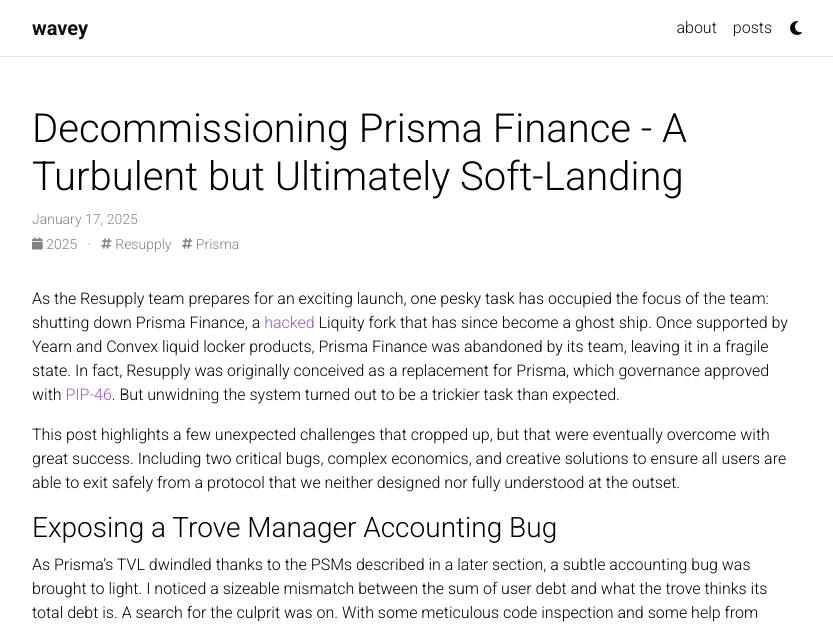
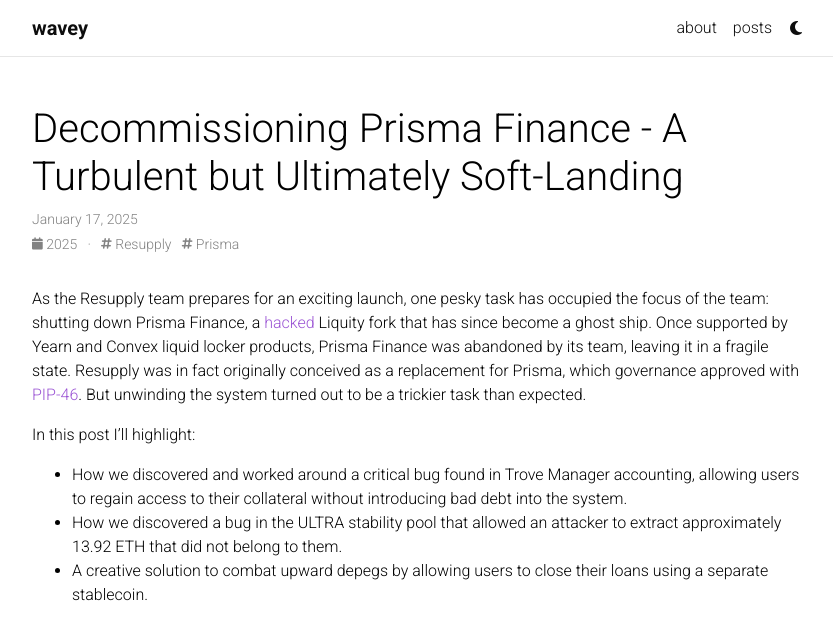
Before and after one commit to wavey0x/wavey0x.github.io, a Jekyll site: the page built from _posts/2025-01-17-decomissioning-prisma-finance copy.md, in a window 1280 px wide and 1400 px high. Shown: the top 626 px of the window, without its empty margins (223-1056 px from the left). Built offline with Jekyll 4.4.1, drawn with Linux system fonts in a browser that asks for light colours; comment, search, counter and statistics services are not loaded; a style sheet for code colours, icons or effects is not loaded; some of the changed text lies outside the part shown.

Commit message:
feat: Safe post

```diff
--- a/_posts/2025-01-17-decomissioning-prisma-finance.md
+++ b/_posts/2025-01-17-decomissioning-prisma-finance copy.md
@@ -7,24 +7,37 @@
 featured: true
 ---
 
-As the Resupply team prepares for an exciting launch, one pesky task has occupied the focus of the team: shutting down Prisma Finance, a [hacked](https://rekt.news/prismafi-rekt/) Liquity fork that has since become a ghost ship. Once supported by Yearn and Convex liquid locker products, Prisma Finance was abandoned by its team, leaving it in a fragile state. In fact, Resupply was originally conceived as a replacement for Prisma, which governance approved with [PIP-46](https://gov.prismafinance.com/t/pip-46-shutdown-prisma-finance-introduce-resupply/232). But unwidning the system turned out to be a trickier task than expected.
+As the Resupply team prepares for an exciting launch, one pesky task has occupied the focus of the team: shutting down Prisma Finance, a [hacked](https://rekt.news/prismafi-rekt/) Liquity fork that has since become a ghost ship. Once supported by Yearn and Convex liquid locker products, Prisma Finance was abandoned by its team, leaving it in a fragile state. Resupply was in fact originally conceived as a replacement for Prisma, which governance approved with [PIP-46](https://gov.prismafinance.com/t/pip-46-shutdown-prisma-finance-introduce-resupply/232). But unwinding the system turned out to be a trickier task than expected.
 
-This post highlights a few unexpected challenges that cropped up, but that were eventually overcome with great success. Including two critical bugs, complex economics, and creative solutions to ensure all users are able to exit safely from a protocol that we neither designed nor fully understood at the outset.
+In this post I'll highlight:
+
+- How we discovered and worked around a critical bug found in Trove Manager accounting, allowing users to regain access to their collateral without introducing bad debt into the system.
+- How we discovered a bug in the ULTRA stability pool that allowed an attacker to extract approximately 13.92 ETH that did not belong to them.
+- A creative solution to combat upward depegs by allowing users to close their loans using a separate stablecoin.
 
 ### Exposing a Trove Manager Accounting Bug
 
-As Prisma’s TVL dwindled thanks to the PSMs described in a later section, a subtle accounting bug was brought to light. I noticed a sizeable mismatch between the sum of user debt and what the trove thinks its total debt is. A search for the culprit was on. With some meticulous code inspection and some help from Tenderly, I was able to identify the issue within the `openTrove()` function.
+As Prisma’s TVL dwindled (thanks to the PSMs which I will describe in a later section), a subtle accounting issue was brought to light. I noticed a sizeable mismatch between the sum of user debt and what the trove thinks its total debt is.
 
 <p align="center" >
-    <img src="https://hackmd.io/_uploads/HkahFOOD1l.png" alt="Alt text" width="750"/>
+    <img src="/assets/img/active_debt_mismatch.png" alt="Alt text" width="550"/>
+    <em style="color: #808080;"><br/>
+        Sum of borrows exceeds total active debt.
+    </em>
+</p>
+
+Clearly there is some sort of accounting bug at play here, and the search for the culprit was on. After meticulous code inspection and help from Tenderly, I was able to trace the issue to the `openTrove()` function.
+
+<p align="center" >
+    <img src="/assets/img/open_trove.png" alt="Alt text" width="750"/>
     <em style="color: #808080;">
         The bug in the Trove Manager's `openTrove()` function.
     </em>
 </p>
 
-The code incorrectly writes a state update to `totalActiveDebt` using a stale value that doesn't include the interest accrued since the prior checkpoint. During normal operations, this bug was largely transparent because `totalActiveDebt` was high enough that there was no underflow risk when subtracting a repayment amount. But if the discrepancy is big enough, and as TVL drops, even a modest sized repayments can trigger it. In fact, the bug would render repayments, redemptions, and even liquidations impossible because when the final borrower repays, say $1,000 the trove manager's attempt to subtract that amount from `totalActiveDebt` (some number less than $1,000) will underflow. These reverting transactions effectively trap users' collateral.
+As you can see, the code incorrectly writes a state update to `totalActiveDebt` using a stale value that doesn't include the interest accrued since the prior checkpoint. During normal operations, this bug was largely transparent because `totalActiveDebt` was high enough that there was no underflow risk when subtracting a repayment amount. But if the discrepancy is big enough, and as TVL drops, even a modest sized repayments can trigger it. In fact, the bug would render repayments, redemptions, and even liquidations impossible because when the final borrower repays, say $1,000 the trove manager's attempt to subtract that amount from `totalActiveDebt` (some number less than $1,000) will underflow. These reverting transactions effectively trap users' collateral.
 
-Come to find out later, a patch was introduced by Prisma in one of the later versions of their Trove Manager code.So this bug is only present in older versions of trove managers.
+Come to find out later, a patch was introduced by Prisma in one of the later versions of their Trove Manager code. So this bug is only present in older versions of trove managers.
 
 Unfortunately, there is no way to manipulate this value back in line with where it should be. Additionally, at this point, governance had already placed all Trove Managers in “sunsetting” mode, preventing any obvious methods of intervention. However, we discovered a loophole: the ability for governance to upgrade the oracle was still available.
 
@@ -70,7 +83,7 @@
 
 Custom UI development work was done to provide users with an app to interact with the PSM.
 
-- https://prisma-psm.yearn.space/
+- [https://prisma-psm.yearn.space/](https://prisma-psm.yearn.space/)
 
 As of writing the PSM balances are as follows:
 
@@ -79,6 +92,4 @@
 
 ### Wrapping Up
 
-Shutting down Prisma is still in progress, with less than $80k debt remaining, but it was far from straightforward. Between economic exploits and protocol bugs, the process required custom tools, clever engineering, and delicate maneuvering to ensure users exited with minimal harm. The experience highlights the complexity of unwinding DeFi protocols and the importance of testing and robust design.
-
-Resupply emerges from this experience stronger and ready to chart a new path, leaving behind the lessons learned from Prisma’s closure.
+Shutting down Prisma is still in progress, with less than $80k debt remaining, but it was far from straightforward. Between economic exploits and protocol bugs, the process required custom tools, clever engineering, and delicate maneuvering to ensure users exited with minimal harm. The experience highlights the complexity of unwinding DeFi protocols and the importance of testing.
--- /dev/null
+++ b/_posts/2025-01-17-noop-not-my-safe.md
@@ -0,0 +1,69 @@
+---
+layout: post
+title: Noop, Not my Safe
+date: 2025-01-29 00:00:00
+description: Stealing a Safe Address — Even with CREATE2
+tags: Security Gnosis Safe Disclosures
+featured: true
+---
+
+If you're like me, you kick out of deploying Safe multisigs to [vanity addresses](https://etherscan.io/address/0xC001d00d425Fa92C4F840baA8f1e0c27c4297a0B) and across multiple networks.
+
+But how safe is this practice?
+
+We all remember when [Wintermute lost 20M OP](https://banteg.mirror.xyz/iZAsBNL3j_5NIAY2Erav1r7Q4ecc7SC76AfMjyScs34) because an attacker replicated their Safe address on Optimism with malicious owners. Lesson learned: nobody deploys multichain Safes with `CREATE` anymore— CREATE2 is the way to go. And since my deployments depend on an initializer containing my owner addresses, nobody can steal my Safe on new networks, right?
+
+**Wrong.**
+
+Today, I stumbled upon a way to "steal" a Safe address even with the `CREATE2` deploy method.
+
+_(Note: This was responsibly disclosed to the Safe team, and they confirmed it was a known issue, fixed in v1.4.1.)_
+
+---
+
+### **How Normal Safe Deployments Work**
+
+Safe follows the **EIP-1167 minimal proxy pattern**. The proxy deployments come from a factory that requires the following data:
+
+- A list of owners
+- A threshold
+- Other optional data
+
+This data is hashed into the `CREATE2` salt, ensuring deterministic deployment across chains. Normally, deployment looks like this:
+
+<p align="center" >
+    <img src="/assets/img/safe_deploy1.png" alt="Alt text" width="650"/>
+    <em style="color: #808080;"><br/>
+        Safe deployment happy path.
+    </em>
+</p>
+But what if the Safe **implementation contract** doesn’t exist on the network yet?
+
+---
+
+### **How an Attacker Steals Your Safe**
+
+Let’s say you deploy on a new chain, **Sonic**, which at the time of observation doesn’t yet have a Safe implementation contract. Here’s what happens:
+
+1. The proxy factory deploys your Safe proxy.
+2. The proxy calls `setup()`, but since the implementation contract **doesn’t exist yet**, the delegate call does not revert, but nothing is written to storage.
+3. The proxy is now deployed at its expected deterministic address, but it's **uninitialized**.
+4. An attacker **deploys the implementation contract**, then calls `setup()` themselves—setting their own owners and threshold.
+
+<p align="center" >
+    <img src="/assets/img/safe_deploy2.png" alt="Alt text" width="650"/>
+    <em style="color: #808080;"><br/>
+        Safe deployment happy path.
+    </em>
+</p>
+
+**Boom.** They now control your Safe address before you even get the chance to initialize it.
+
+---
+
+### **How to Prevent This**
+
+Good news—this attack is mitigated in several ways:
+
+- **Safe v1.4.1+ fixes this issue** by [explicitly checking](https://github.com/safe-global/safe-smart-account/blob/v1.4.1/contracts/proxies/SafeProxyFactory.sol#L27) for code at the implementation address before deployment.
+- **OP chains are safe** because they [preinstall Safe implementations](https://docs.optimism.io/builders/chain-operators/features/preinstalls), blocking attackers from front-running deployments.
```
Also changed, not shown: assets/img/active_debt_mismatch.png (added), assets/img/open_trove.png (added), assets/img/safe_deploy1.png (added), assets/img/safe_deploy2.png (added).
